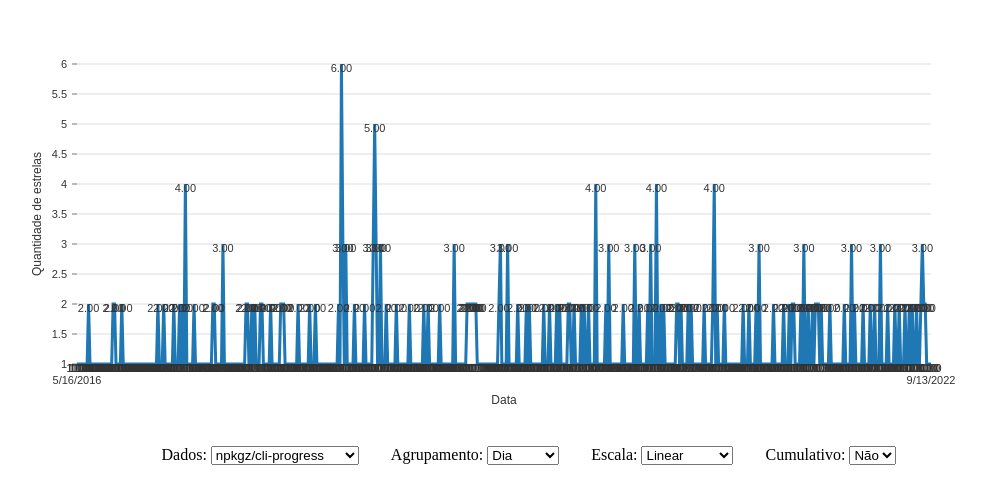
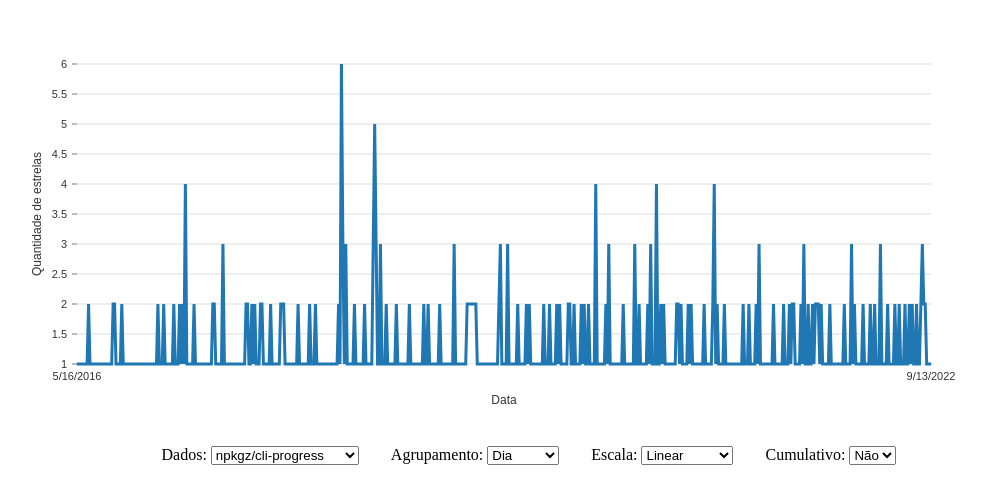
Before and after one commit to hsborges/tdsoft-grafico-estrelas, a React (Vite) app: page / in a window 1280 px wide. Shown: the part 161-664 px from the top of the page, without its empty margins (111-1097 px from the left). Built offline with nearby package versions, Linux system fonts and the light colour scheme; the HTML template or start-up script is replaced by a standard one.

Commit message:
fix: ajustes no grafico

```diff
--- a/src/components/GraficoEstrelas/index.jsx
+++ b/src/components/GraficoEstrelas/index.jsx
@@ -129,14 +129,13 @@ const GraficoDeLinhas = ({ data }) => (
       tickValues: [data[0].data[0].x, data[0].data[data[0].data.length - 1].x],
       spaceBetween: 10,
       orient: 'bottom',
-      tickSize: 5,
+      tickSize: 1,
       tickPadding: 5,
       tickRotation: 0,
       legend: 'Data',
       legendOffset: 36,
       legendPosition: 'middle'
     }}
-    enablePointLabel={true}
     enableGridX={false}
     enableGridY={true}
     axisLeft={{
@@ -148,7 +147,6 @@ const GraficoDeLinhas = ({ data }) => (
       legendOffset: -40,
       legendPosition: 'middle'
     }}
-    pointSize={10}
     pointColor={{ theme: 'background' }}
     pointBorderWidth={1}
     pointBorderColor={{ from: 'serieColor' }}
```
